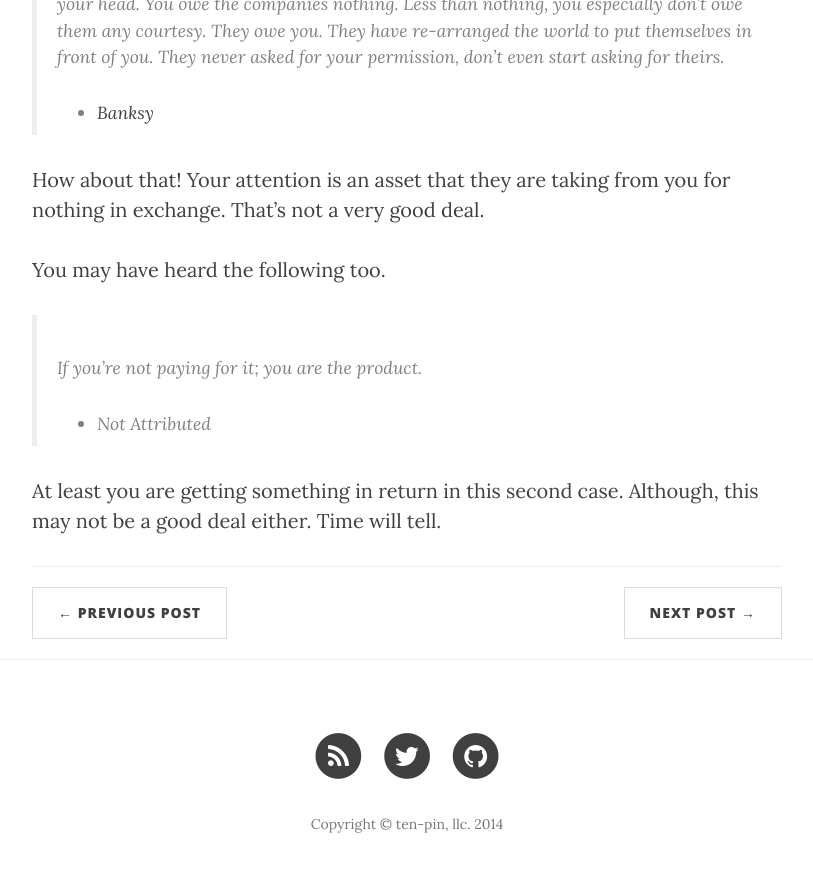
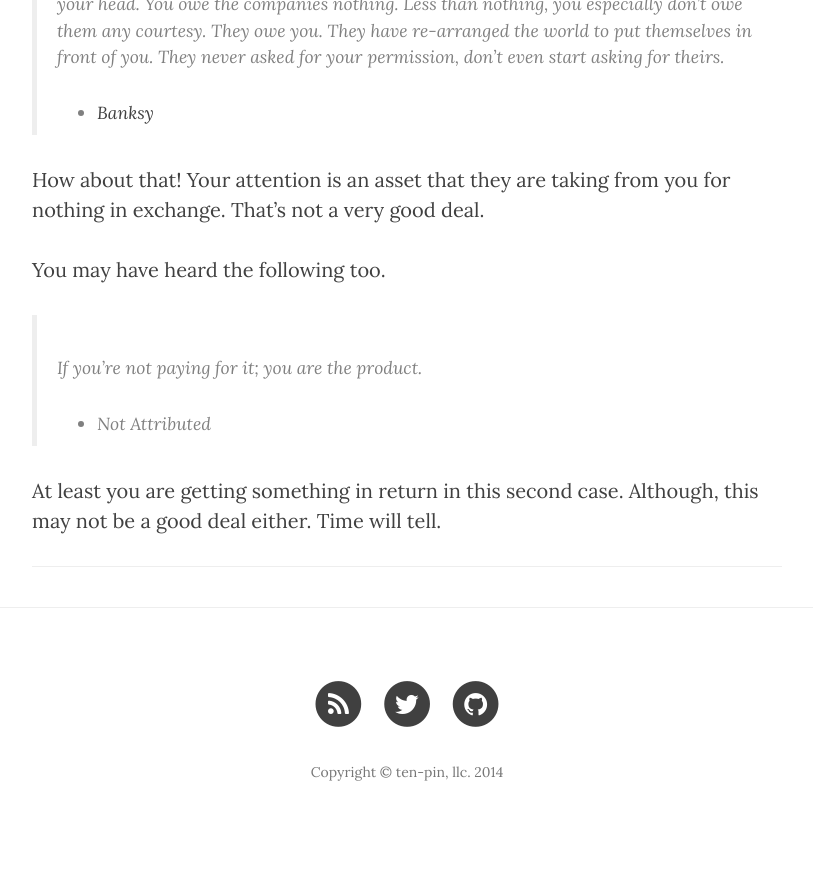
Before and after one commit to hays-hutton/hays-hutton.github.io, a Jekyll site: the page built from _posts/2014-10-19-banksy-advertising.markdown, in a window 1280 px wide and 900 px high, scrolled down 863 px. Shown: the top 872 px of the window, without its empty margins (233-1046 px from the left). Built offline with Jekyll 4.4.1, drawn with Linux system fonts in a browser that asks for light colours; nearby versions of some CDN libraries; comment, search, counter and statistics services are not loaded; after the commit the page ends 1711 px from its top, so only the background shows below that.

Commit message:
Testing in production

```diff
--- a/_layouts/post.html
+++ b/_layouts/post.html
@@ -29,19 +29,6 @@ layout: default
 
                 <hr>
 
-                <ul class="pager">
-                    {% if page.previous.url %}
-                    <li class="previous">
-                        <a href="/{{page.previous.url}}" data-toggle="tooltip" data-placement="top" title="{{page.previous.title}}">&larr; Previous Post</a>
-                    </li>
-                    {% endif %}
-                    {% if page.next.url %}
-                    <li class="next">
-                        <a href="/{{page.next.url}}" data-toggle="tooltip" data-placement="top" title="{{page.next.title}}">Next Post &rarr;</a>
-                    </li>
-                    {% endif %}
-                </ul>
-
             </div>
         </div>
     </div>
```
